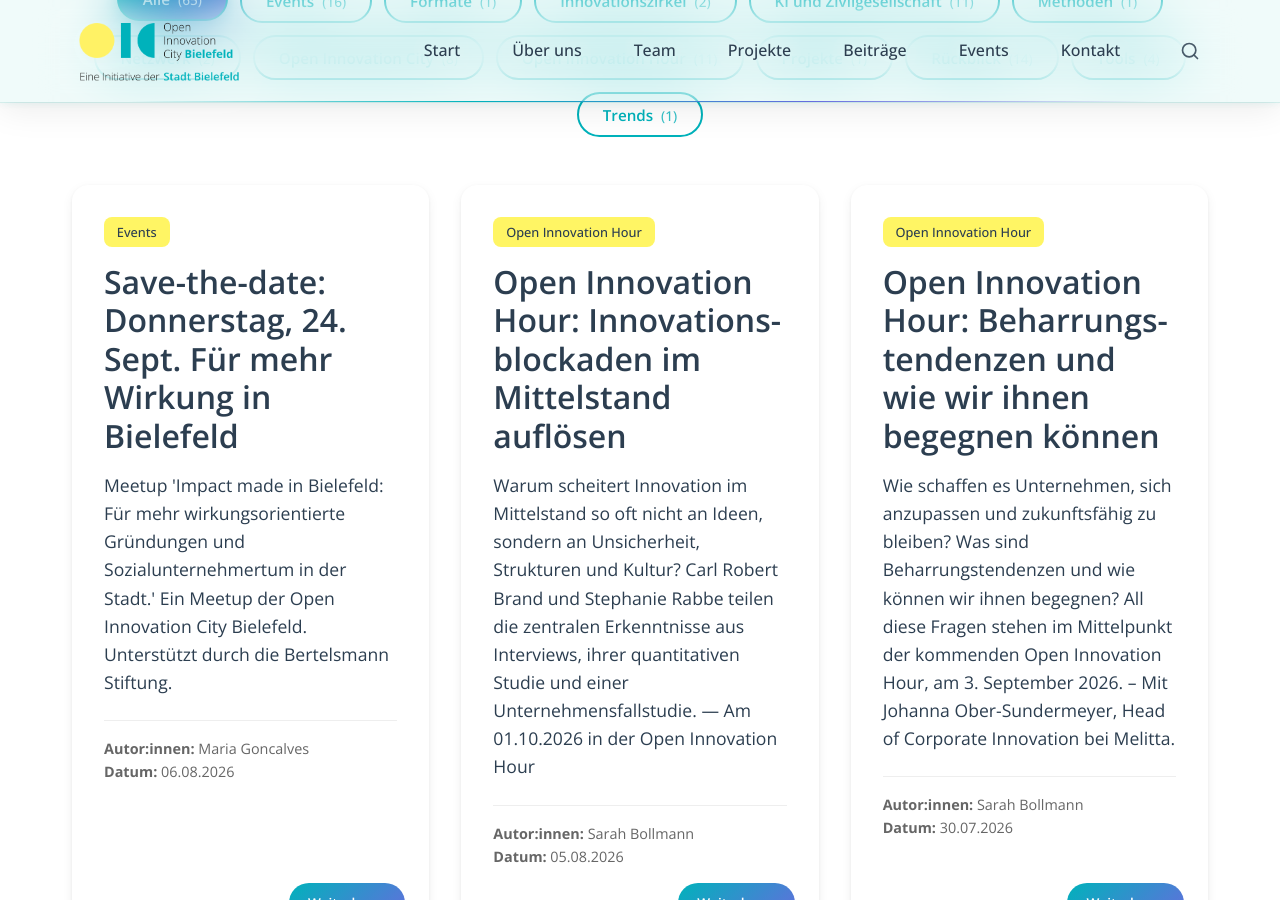
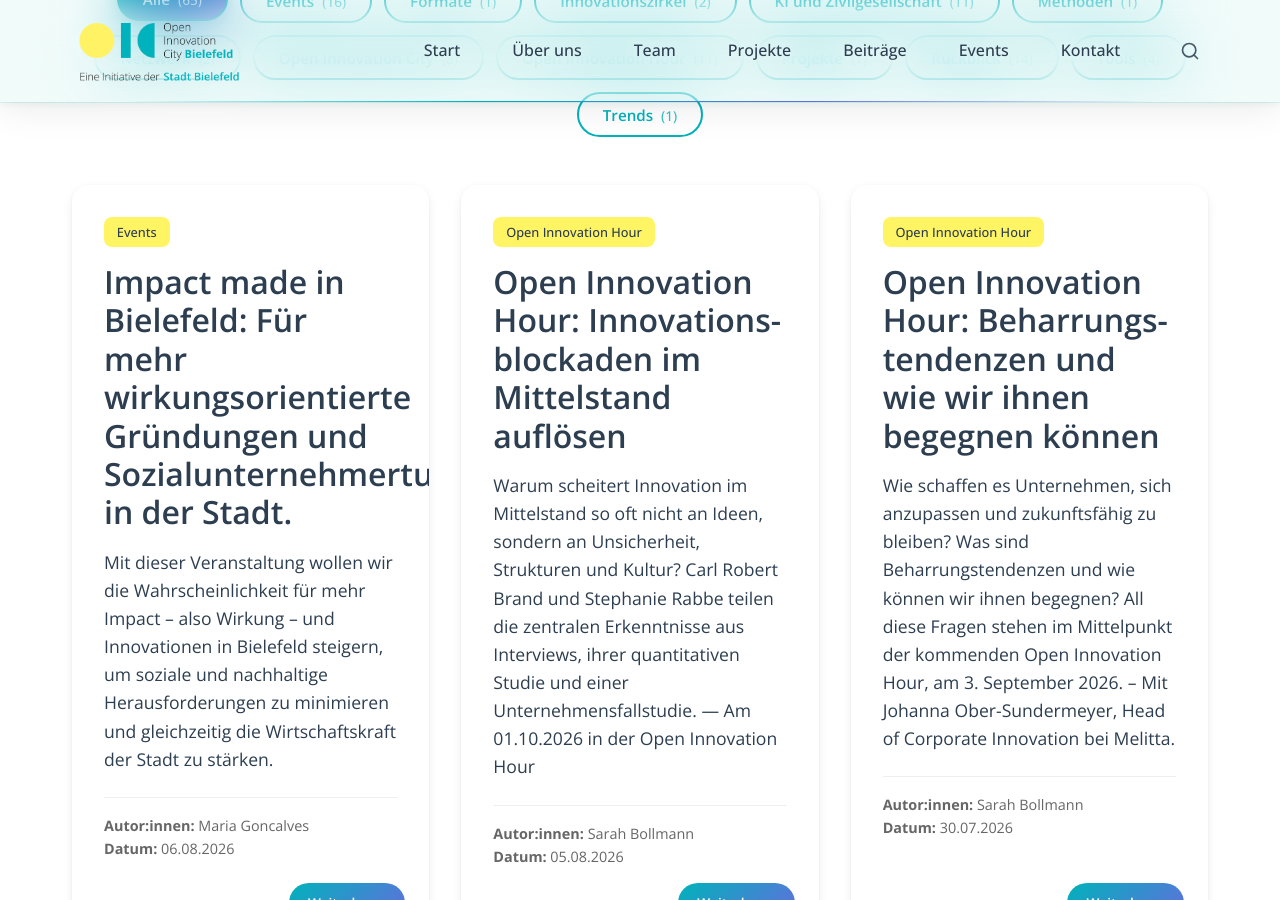
Before and after one commit to Open-Innovation-City/oic-bielefeld-website, a Jekyll site: the page built from beitraege.html, in a window 1280 px wide and 900 px high, scrolled down 374 px. Built offline with Jekyll 4.4.1, drawn with Linux system fonts in a browser that asks for light colours; part of the change alters nothing that is shown.

Commit message:
Update wirkungsorientierte-unternehmen.md
Beitragsseite erstellt mit Link zur Anmeldeseite

```diff
--- a/_beitraege/wirkungsorientierte-unternehmen.md
+++ b/_beitraege/wirkungsorientierte-unternehmen.md
@@ -1,6 +1,6 @@
 ---
-title: "Save-the-date: Donnerstag, 24. Sept. Für mehr Wirkung in Bielefeld"
-teaser: "Meetup 'Impact made in Bielefeld: Für mehr wirkungsorientierte Gründungen und Sozialunternehmertum in der Stadt.' Ein Meetup der Open Innovation City Bielefeld. Unterstützt durch die Bertelsmann Stiftung."
+title: "Impact made in Bielefeld: Für mehr wirkungsorientierte Gründungen und Sozialunternehmertum in der Stadt."
+teaser: "Mit dieser Veranstaltung wollen wir die Wahrscheinlichkeit für mehr Impact – also Wirkung – und Innovationen in Bielefeld steigern, um soziale und nachhaltige Herausforderungen zu minimieren und gleichzeitig die Wirtschaftskraft der Stadt zu stärken."
 authors:
   - "Maria Goncalves"
 categories:
@@ -10,16 +10,42 @@ header_image: " "
 confetti: false
 ---
 
-## Save-the-date 24.09. Meetup
+Sozialen und ökologischen Herausforderungen zu begegnen gehört zu den großen Aufgaben unserer Zeit – und gleichzeitig eine echte Chance: die Chance, unsere Stadt lebenswerter zu gestalten, neue Verbindungen zu knüpfen und gemeinsam etwas zu bewegen. Sowie für die Stärkung des Wirtschafts- und Innovationsstandort Bielefeld. Immer mehr Menschen in unserer Stadt engagieren sich und wollen wirken. Wie Engagement mit unternehmerischem Handeln zusammengehen kann, will dieses Meetup zeigen. Es bietet Raum für Austausch, Information und Vernetzung.
 
-Unser Leitsatz für 2026 lautet:
+**Technologische Innovationen** kennen viele – doch mindestens genauso wichtig sind **Soziale Innovationen**. In diesem Meetup werfen wir darauf einen konkreten Blick. Sowie auf einen Teilbereich, die **Social Enterprises**: wirkungsorientierte Gründungen, die nicht nur wirtschaftlich erfolgreich sein wollen, sondern gleichzeitig einen echten gesellschaftlichen Mehrwert schaffen. Ob ihnen das gelingt, messen sie anhand ihres **Impacts** – also der konkreten Wirkung, die sie in der Gesellschaft erzielen.
+
+Dieses Meetup richtet sich **an alle**, die sich für die **Lösung sozialer und ökologischer Probleme** interessieren - und dabei auch **Geld verdienen** möchten. Oder mehr über wirkungsorientierte Gründungen erfahren wollen, die **beides verbindet**. Wir laden euch ein: Laien, Unternehmer*innen und Menschen in Gründung.
+
+Mit dieser Veranstaltung wollen wir die Wahrscheinlichkeit für mehr Impact und Innovationen in Bielefeld steigern, um **soziale und nachhaltige Herausforderungen zu minimieren und gleichzeitig die Wirtschaftskraft der Stadt zu stärken**.
+
+Das Meetup wird unterstützt von **zwei Expertinnen**:
+- **Dr. Jennifer Eschweiler**, Expertin für Sozialunternehmertum und Impact	Gründungen (wirkungsorientierte Gründungen) bei der **Bertelsmann Stiftung**
+- **Sumaya Islam, PH.D.**, Projektleiterin in der **garage33**, Paderborn und **Regionalsprecherin SEND.NRW** ([SEND e.V.](https://www.send-ev.de/): Social Entrepeneuership Netzwerk Deutschland).
+-
+In der **zweigeteilten Veranstaltung lassen wir alle Bereiche des Bielefelder Ökosystems zu Wort kommen. Eingeladen sind Akteure aus **Startup-Welt, Stadtverwaltung, Kultur, Wissenschaft, Wirtschaft und Wirtschaftsförderung** dabei. Im interaktiven Teil sind alle im Raum gefragt – mit Fragen, Impulsen und eigenen Perspektiven.
+
+Bedient wernden gleich zwei Handlungsfelder aus der Nationalen Strategie für Soziale Innovationen und Gemeinwohlorientierte Unternehmen, der [SIGU-Strategie](https://sigu-plattform.de/nationale-strategie-sigu/):
+> - Handlungsfeld 2: Sozial-innovative und gemeinwohlorientierte Gründungskultur und Unterstützungsstrukturen stärken
+- Handlungsfeld 3: Vernetzung, Kollaboration und Transfer voranbringen
+
+Sowie unseren Leitsatz für 2026:
 “Wir glauben an [Soziale Innovationen](https://oic-bielefeld.de/beitraege/madrid-declaration-soziale-innovationen-eu/) als Antwort auf ausgewählte gesellschaftliche Herausforderungen. Darum machen wir es uns zur Aufgabe soziale Innovationen in und für Bielefeld möglich zu machen.”
 
-Ein Teilbereich der Sozialen Innovationen sind Sozialunternehmen. Mit dem Ziel mehr wirkungsorientierte Gründungen zu ermöglichen, laden wir am **24. September 2026** zum Meetup ein.
-Unterstützt werden wir durch die Expertise der Bertelsmann Stiftung auf diesem Gebiet.
+### Inhalt
+- Impulsvortrag: **Sozialunternehmen, Wirkung und Zusammenarbeit für soziale Innovation**, Dr. Jennifer Eschweiler, Bertelsmann Stiftung
+- Impact-Talk 1: **Wie kann Bielefeld zu einem starken Ökosystem für Impact-Gründungen und Sozialen Innovationen werden?**, Moderation: Sumaya Islam, PH.D., Regionalsprecherin SEND.NRW
+mit:	Nik Riesmeier, Director [Founders Foundation](https://foundersfoundation.de), Björn Brodner, [Umweltamt Bielefeld](https://www.bielefeld.de/node/29565), Sarah Dahnen, Center for Entrepreneurship ([CFE](https://www.hsbi.de/cfe)), Hochschule Bielefeld und einer **Praxisperspektive**.
+- Impact-Talk 2: **Was brauchen Sozialunternehmen in unterschiedlichen Handlungsfeldern, um langfristig Wirkung zu entfalten?** Moderation: Dr. Jennifer Eschweiler, Bertelsmann Stiftung
+mit: Ralph Würfel, [Kulturpact e.G.](https://kulturpact.de/) (Kulturgenossenschaft in Gründung), Sonja Retzlaff, [Crowd & Rüben e.V.](https://crowdundrueben.com/) (Landwirtschaft/Ernährung, SoLaWi), Charlotte Marie Sandoval, [ISyCARE](https://isy-care.de/) (Innovationsökosystem für technische und soziale Innovationen in Gesundheit und Pflege) sowie ein **Impact-Unternehmen**.
+- Vorstellung des Startup-Gründungspaket der WEGE mbh: Hanna Drabon, Projektleiterin [Startup Paket](https://bielefelder-startup-paket.de/) bei der [WEGE](https://wege-bielefeld.de/), Bielefelder Wirtschaftsentwicklungsgesellschaft mbH
 
-Wann? **16:30-18:00 Uhr**.
-Ziel: die Akteure im Bielefelder Ökosystem sichtbar zu machen und die Möglichkeiten Bielefeld als einen starken Standort für Social Entrepeneurs und Social Corporates zu etablieren.
-Wo? Innovation Office, Alter Markt 13. 33602 Bielefeld (Altstadt)
+### Ort und Zeit
+**Innovation Office, Alter Markt 13, 33602 Bielefeld**
+**Donnerstag, 24. September 2026**
+**Beginn:** 16:30 Uhr<br>
+**Ende:** 18:00 Uhr<br>
+**Einlass:** 16:00 Uhr
+**Get together & Networking**: Nach dem offiziellen Programm lassen wir den Abend gemeinsam ausklingen. Nutzt die Zeit euch mit Akteuren aus dem Ökosystem auszutauschen und zu vernetzen.
 
-Die Anmeldeseite zum Meetup wird zeitnah veröffentlicht.
+### Kostenlose Anmeldung
+{% include pretix-widget.html event="soc-econ1" %}
```
